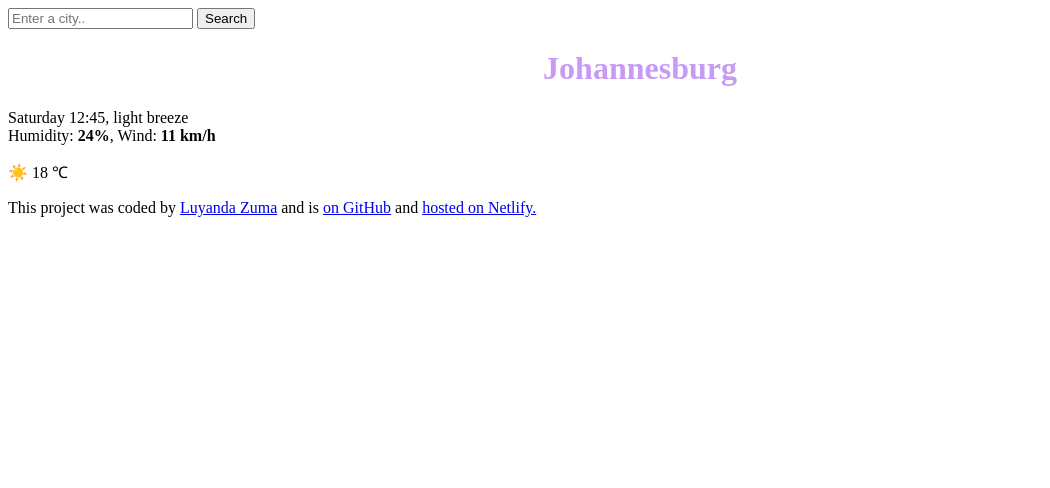
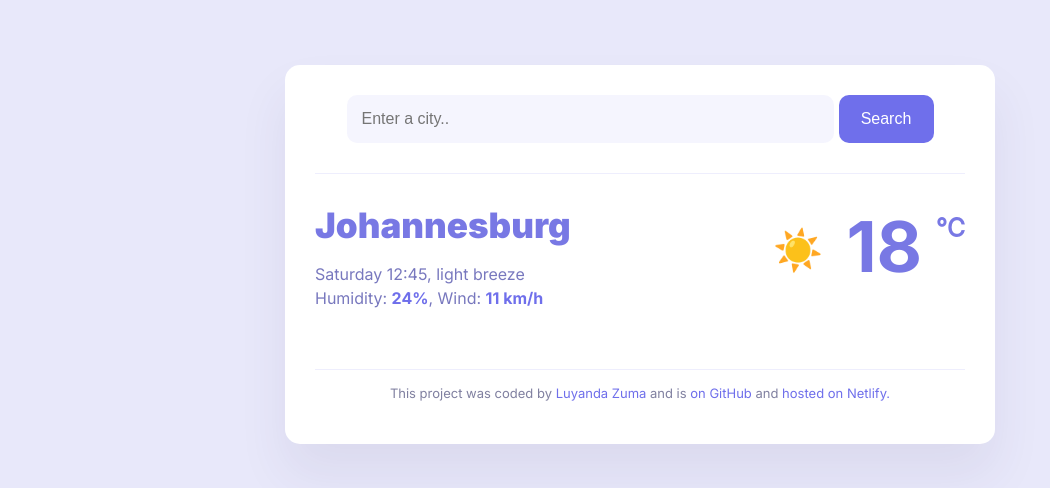
Before and after one commit to luyandazuma/weather-app, a plain HTML site: page index.html in a window 1280 px wide. Shown: the whole page, without its empty margins (0-1050 px from the left). Drawn offline with Linux system fonts and the light colour scheme.

Commit message:
Updated styles.css

```diff
--- a/styles.css
+++ b/styles.css
@@ -1,4 +1,115 @@
-h1 {
-  color: #c899f5;
+body {
+  background-color: rgb(232, 232, 250);
+  font-family: "Inter", sans-serif;
+  font-optical-sizing: auto;
+  font-weight: 400;
+  font-style: normal;
+}
+
+a {
+  color: rgb(111, 111, 235);
+  text-decoration: none;
+}
+
+.humid-wind {
+  color: rgb(111, 111, 235);
+  font-weight: bold;
+}
+
+.weather-app {
+  border: none;
+  border-radius: 15px;
+  background-color: #fff;
+  max-width: 650px;
+  display: block;
+  margin: 65px auto;
+  padding: 30px;
+  box-shadow: 0 30px 50px rgba(65, 50, 100, 0.08);
+}
+
+header {
   text-align: center;
+  border-bottom: 1px solid rgba(111, 111, 235, 0.116);
+  padding-bottom: 30px;
 }
+
+.form-group .search-box {
+  width: 75%;
+  padding: 15px;
+  font-size: 16px;
+  border: none;
+  background-color: rgba(223, 223, 250, 0.3);
+  border-radius: 10px;
+}
+.form-group .search-button {
+  width: 95px;
+  padding: 15px;
+  font-size: 16px;
+  background-color: rgb(111, 111, 235);
+  color: white;
+  border: none;
+  border-radius: 10px;
+  transition: all 200ms ease-in-out;
+}
+.form-group .search-button:hover {
+  background-color: rgb(86, 86, 221);
+  cursor: pointer;
+}
+
+main {
+  padding: 30px 0;
+}
+
+.current-temperature {
+  font-size: 48px;
+}
+
+.current-weather {
+  display: flex;
+  justify-content: space-between;
+}
+
+.current-city {
+  font-size: 35px;
+  font-weight: 900;
+  color: rgba(86, 86, 221, 0.8);
+  margin: 0;
+}
+
+.current-details {
+  color: rgba(82, 82, 172, 0.781);
+  font-size: 16px;
+  font-weight: 400;
+  line-height: 24px;
+}
+
+.current-details strong {
+  color: rgb(111, 111, 235);
+}
+
+.current-temp-icon {
+  position: relative;
+  top: -8px;
+  font-size: 40px;
+  margin-right: 10px;
+}
+.current-temp-value {
+  font-size: 70px;
+  color: rgba(86, 86, 221, 0.8);
+  font-weight: bold;
+}
+.current-temp-symbol {
+  font-size: 25px;
+  font-weight: 600;
+  color: rgba(86, 86, 221, 0.8);
+  position: relative;
+  top: -35px;
+}
+
+footer p {
+  font-size: 13px;
+  text-align: center;
+  color: rgba(44, 44, 97, 0.6);
+  border-top: 1px solid rgba(111, 111, 235, 0.116);
+  padding-top: 15px;
+}
```
